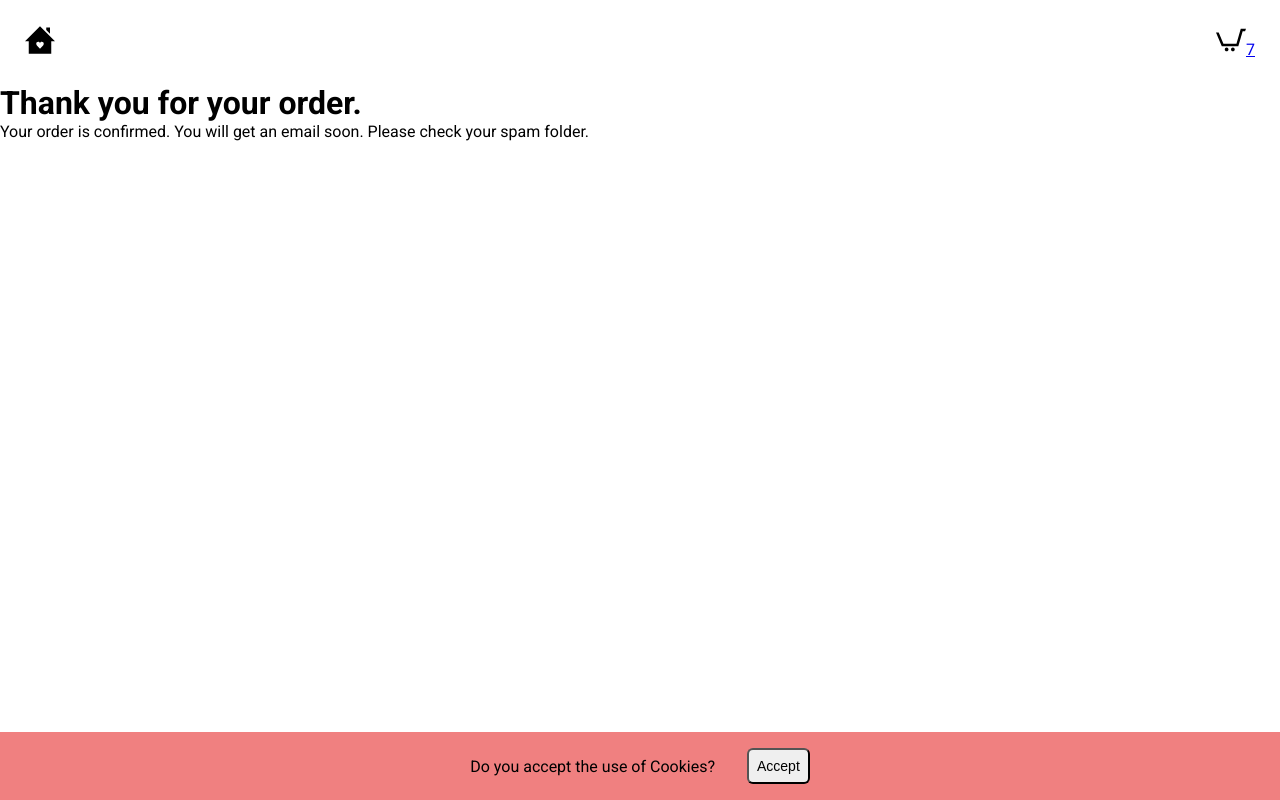
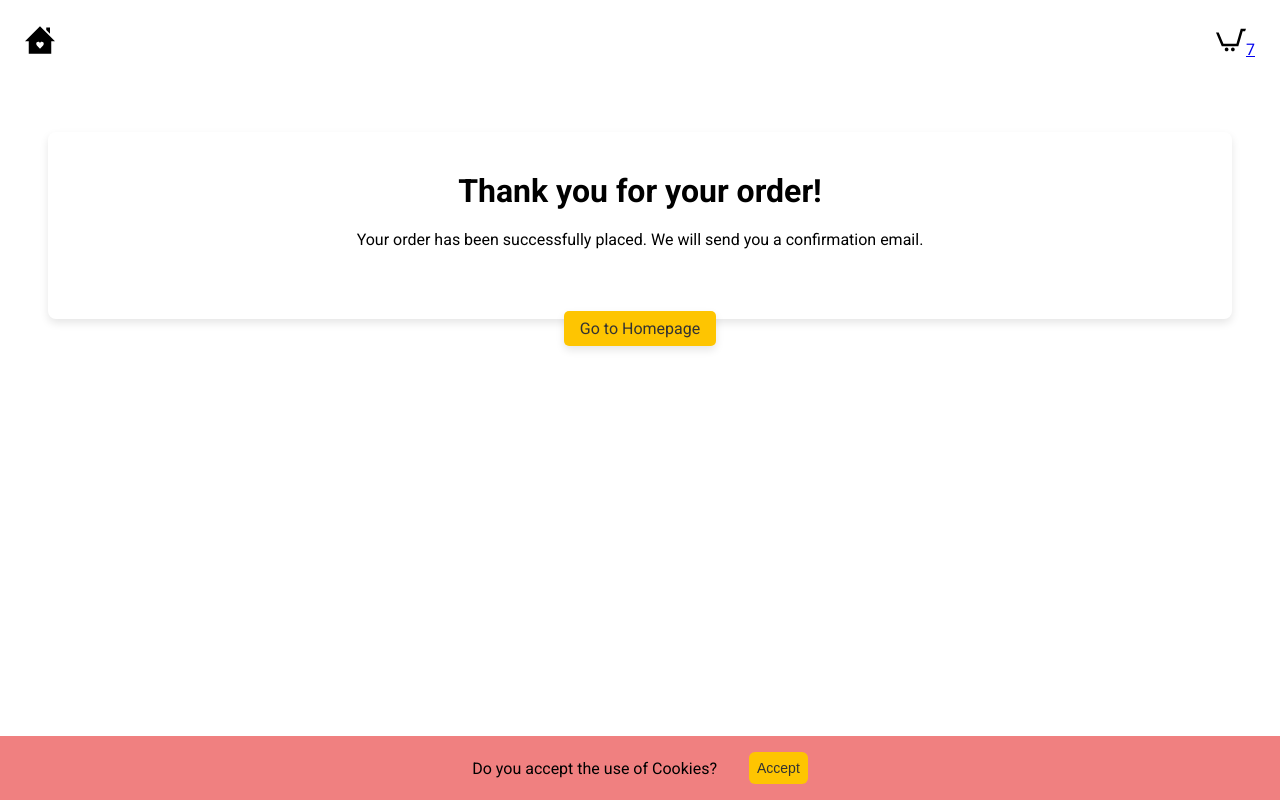
Before and after one commit to chenfran/nextjs-ecommerce-store, a Next.js app: page /thank-you in a window 1280 px wide. Built offline with nearby package versions, Linux system fonts and the light colour scheme.

Commit message:
Add styling to the thank you page

```diff
--- a/app/globals.scss
+++ b/app/globals.scss
@@ -35,6 +35,20 @@ nav {
 //   background-color: red;
 // }
 
+button {
+  background-color: #fec501;
+  color: #333;
+  border: none;
+  border-radius: 5px;
+  padding: 0.5rem 1rem;
+  cursor: pointer;
+  transition: $background-color 0.3s ease;
+
+  &:hover {
+    background-color: #ecb500;
+  }
+}
+
 footer {
   background-color: white;
   color: #333;
--- a/app/thank-you/page.js
+++ b/app/thank-you/page.js
@@ -1,14 +1,25 @@
+import Link from 'next/link';
+import styles from './page.module.scss';
+
 export const metadata = {
   title: 'Thank you for your order',
 };
 
 export default function ThankYou() {
   return (
-    <div>
-      <h1>Thank you for your order.</h1>
+    <div className={styles.thankYouPage}>
+      <title>Thank You for Your Order</title>
+      <div className={styles.thankYouContainer}>
+        <h1>Thank you for your order!</h1>
+        <p>
+          Your order has been successfully placed. We will send you a
+          confirmation email.
+        </p>
+      </div>
       <div>
-        Your order is confirmed. You will get an email soon. Please check your
-        spam folder.
+        <Link className={styles.homeButton} href="/">
+          Go to Homepage
+        </Link>
       </div>
     </div>
   );
--- /dev/null
+++ b/app/thank-you/page.module.scss
@@ -0,0 +1,37 @@
+.thankYouPage {
+  // background-color: red;
+  align-items: center;
+  text-align: center;
+  padding: 3rem;
+}
+
+.thankYouContainer {
+  // background-color: red;
+  border-radius: 8px;
+  box-shadow: 0 4px 8px rgba(0, 0, 0, 0.1);
+  padding: 40px;
+
+  h1 {
+    margin-bottom: 20px;
+  }
+
+  p {
+    margin-bottom: 30px;
+  }
+}
+
+.homeButton {
+  text-decoration: none;
+  background-color: #fec501;
+  color: #333;
+  border: none;
+  border-radius: 5px;
+  padding: 0.5rem 1rem;
+  cursor: pointer;
+  box-shadow: 0 4px 8px rgba(0, 0, 0, 0.1);
+  transition: background-color 0.3s ease;
+
+  &:hover {
+    background-color: #ecb500;
+  }
+}
```
Also changed, not shown: util/json.js (+9 -9 lines).
